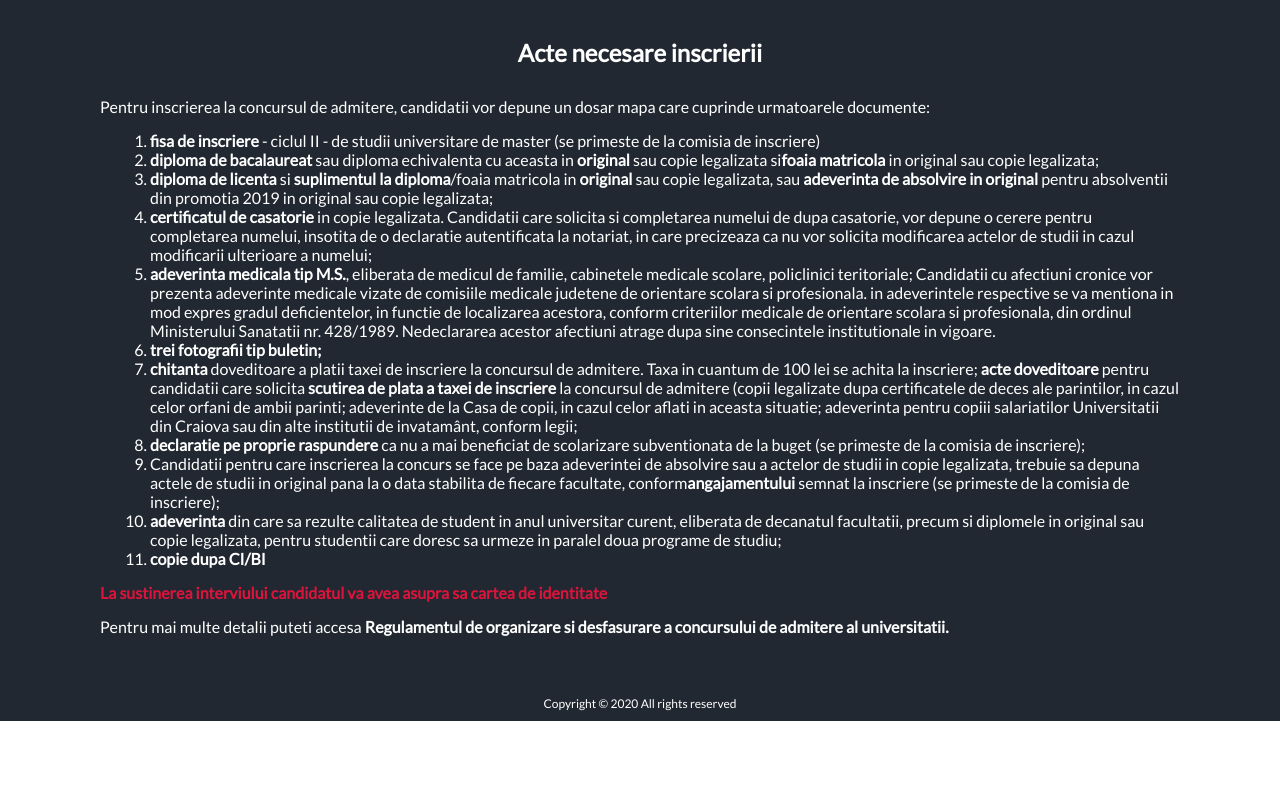
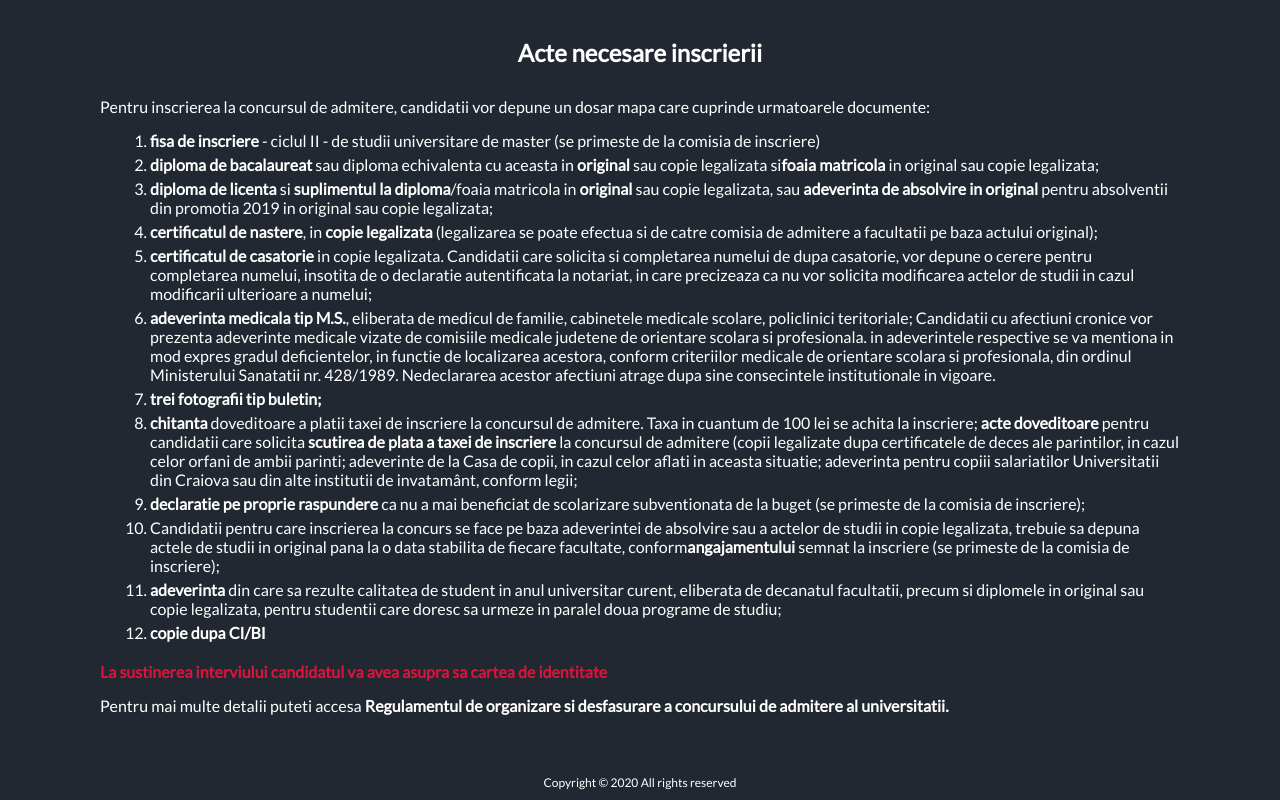
Before and after one commit to AlexandruAdrian/inf-ucv-remake, a React (Create React App) app in the folder front-end/: page /admitere/master in a window 1280 px wide. Shown: the part 1715-2515 px from the top of the page. Before the commit the page ends 2436 px from the top, so only its background shows below. Built offline with nearby package versions, Linux system fonts and the light colour scheme.

Commit message:
Added some missing content in master component and reduces margin between li items

```diff
--- a/front-end/src/components/Admitere-Master/Register-Documents.js
+++ b/front-end/src/components/Admitere-Master/Register-Documents.js
@@ -21,6 +21,11 @@ const RegisterDocuments = () => {
           <strong>diploma de licenta</strong> si <strong>suplimentul la diploma</strong>/foaia matricola in <strong>original</strong> sau
           copie legalizata, sau <strong>adeverinta de absolvire in original</strong> pentru absolventii din promotia 2019 in original
           sau copie legalizata;
+        </li>
+
+        <li>
+          <strong>certificatul de nastere</strong>, in <strong>copie legalizata</strong> (legalizarea se poate efectua si de catre comisia
+          de admitere a  facultatii pe baza actului original);
         </li>
 
         <li>
--- a/front-end/src/styles/admitere-licenta/Register-Documents.css
+++ b/front-end/src/styles/admitere-licenta/Register-Documents.css
@@ -17,7 +17,7 @@
 }
 
 .register-documents ol > li {
-  margin-bottom: 10px;
+  margin-bottom: 5px;
 }
 
 .register-documents > a {
--- a/front-end/src/styles/admitere-master/Register-Documents.css
+++ b/front-end/src/styles/admitere-master/Register-Documents.css
@@ -7,6 +7,10 @@
 .master-register ol {
   padding-left: 50px;
   margin: 15px 0px;
+}
+
+.master-register ol li {
+  margin-bottom: 5px;
 }
 
 .master-register p:nth-child(4) {
```
